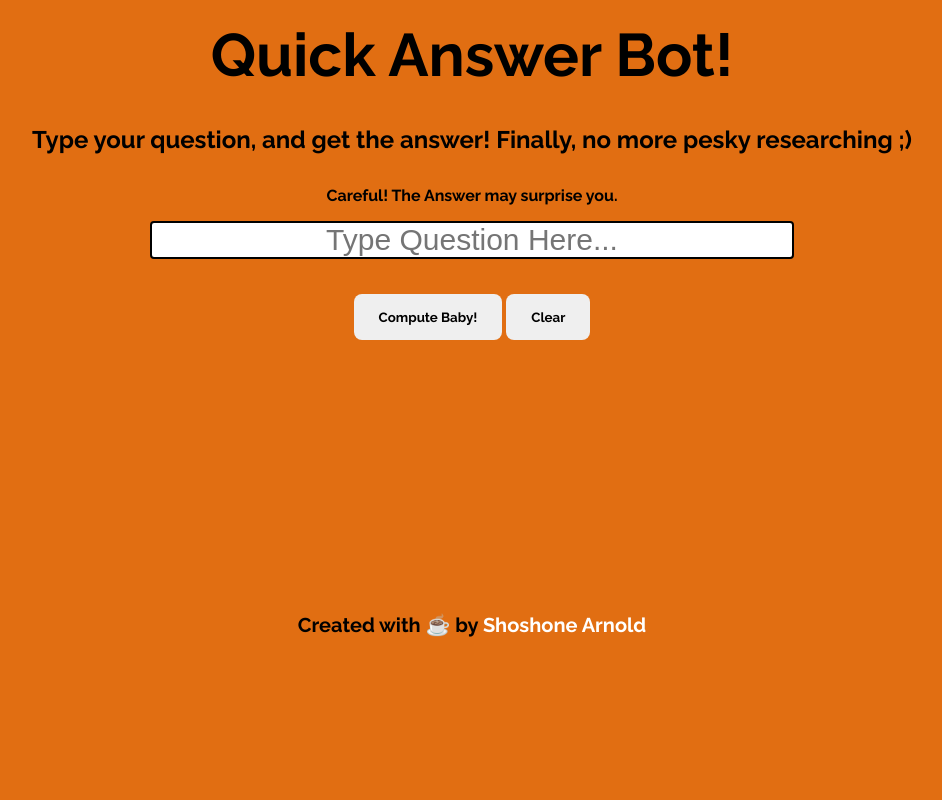
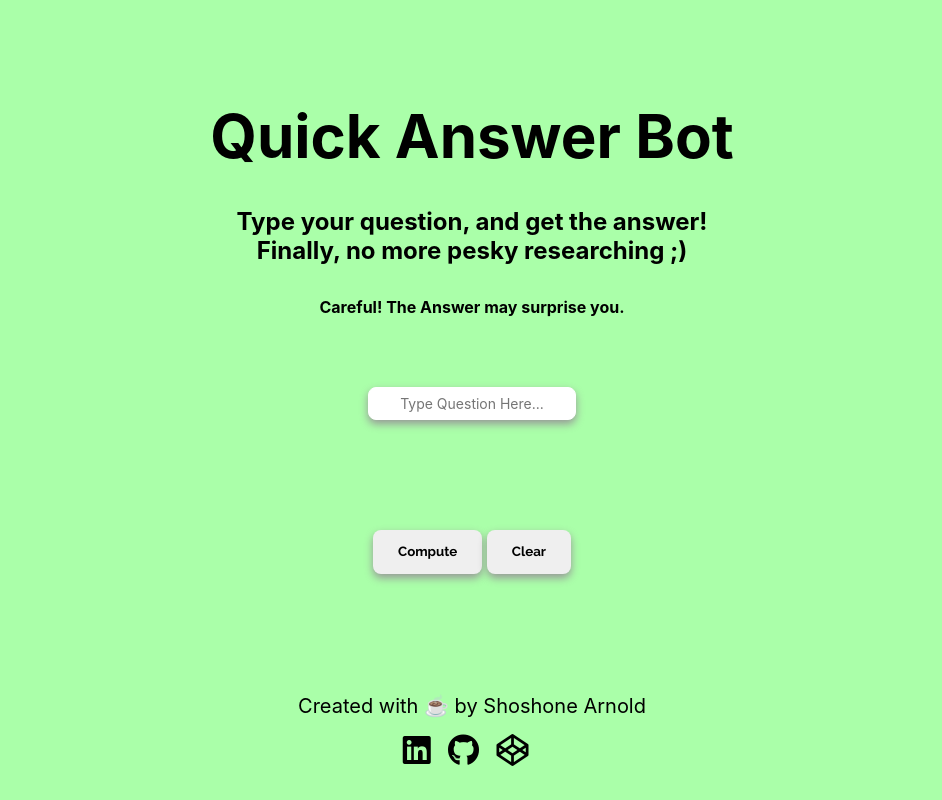
Before and after one commit to shoshonearnold/quick-answer-bot, a plain HTML site: page index.html in a window 1280 px wide. Shown: the whole page, without its empty margins (168-1110 px from the left). Drawn offline with nearby package versions, Linux system fonts and the light colour scheme.

Commit message:
updated js functionality, html structure  & UI

```diff
--- a/Quick_Answer_Bot.css
+++ b/Quick_Answer_Bot.css
@@ -1,41 +1,32 @@
 * {
     margin: 0;
     padding: 0;
+    font-family: -apple-system,BlinkMacSystemFont,segoe ui,Roboto,Helvetica,Arial,sans-serif,apple color emoji,segoe ui emoji,segoe ui symbol;
+}
+.wrapper {
+    margin-top: -5em;
+
 }
 
-@keyframes bgcolor {
-    0% {
-        background-color: #45a3e5
-    }
-
-    30% {
-        background-color: #66bf39
-    }
-
-    60% {
-        background-color: #eb670f
-    }
-
-    90% {
-        background-color: #f35
-    }
-
-    100% {
-        background-color: #864cbf
-    }
-}
+/*@keyframes bgcolor {
+    0% {background-color: #45a3e5}
+    30% {background-color: #66bf39}
+    60% {background-color: #eb670f}
+    90% {background-color: #f35}
+    100% {background-color: #864cbf}
+} not into this right now. Go for minimal UI.*/
 
 body {
-    font-family: 'Raleway', sans-serif;
     -webkit-animation: bgcolor 20s infinite;
     animation: bgcolor 10s infinite;
     -webkit-animation-direction: alternate;
     animation-direction: alternate;
+    background-color: #AAFFA9;
 }
 
 #head {
     font-size: 60px;
-    padding-top: 20px;
+    padding-top: 3em;
     padding-bottom: 35px;
     text-align: center;
 }
@@ -53,13 +44,15 @@ body {
     text-align: center;
 }
 
-#text {
-    width: 50%;
-    border: 2px solid #000000;
-    border-radius: 4px;
-    margin:16px 0;
-    font-size: 30px;
-    transition:.3s;
+#text { /*perfcard UI :)*/
+    margin: 5em auto;
+    text-align: center;
+    width: 15%;
+    border: 1px solid #ffffff;
+    box-shadow: 0 4px 8px 0 #979797;
+    border-radius: 8px;
+    padding: .5em;
+
 }
 
 input[placeholder] {
@@ -69,19 +62,26 @@ input[placeholder] {
 input[type=text]:focus{
     border-color:dodgerBlue;
     box-shadow:0 0 8px 0 dodgerBlue;
-  }
+}
+
+button {
+    padding-top: 1em;
+}
 
 #reset,
 #button {
     border: none;
     cursor: pointer;
     padding: 15px 25px;
+    padding-top: 1em;
     font-family: 'Raleway', sans-serif;
     text-align: center;
     border-radius: 8px;
+    box-shadow: 0 4px 8px 0 #979797;
 }
 
-.reset.button:hover {
+#button:hover, #reset:hover {
+    box-shadow: 0 4px 8px 0 #979797;
     background-color: #000000;
     color: #ffffff;
 }
@@ -90,21 +90,19 @@ textarea {
     font-size: 18px;
 }
 
-#answer {
-    font-family: 'Raleway', sans-serif;
+.answer {
     text-align: center;
-    border-radius: 4px;
-    font-size: 30px;
-    transition:.3s;
+    font-size: 24px;
+    font-style: italic;
     display: none;
-
+    padding-bottom: 1em;
 }
 
 i {
     margin: 0;
-    padding-top: 10px;
+    padding-top: 16px;
     color: #000000;
-    padding-right: 15px;
+    padding-right: 1%;
 }
 
 i:hover {
@@ -116,18 +114,17 @@ i:hover {
   }
 
   .signature {
-    margin-top: 235px;
+    padding-top: 5em;
     text-align: center;
     color: #000000;
-    position: absolu;
   }
 
   #my-name a{
-    color: #ffffff;
+    color: #000000;
     text-decoration: none;
   }
 
   #my-name a:hover {
-      color: #00ffea;
-      transition: .4s ease-out;
-  }
+    color: #9aa347;
+    transition: .4s ease-out;
+}
--- a/Quick_Answer_Bot.js
+++ b/Quick_Answer_Bot.js
@@ -1,16 +1,7 @@
-const computeBaby = document.querySelector('#button');
+const compute = document.querySelector('#button');
 const reset = document.querySelector('#reset');
-const textBox = document.querySelector(
-  // to edit out textarea and make answer blend with background, change # -> . and vice versa!
-  '.answer'
-);
-
-loadEventListeners();
-
-function loadEventListeners() {
-  computeBaby.addEventListener('click', getAnswer);
-  reset.addEventListener('click', refreshPage);
-}
+const inputBox = document.querySelector('#text')
+const textBox = document.querySelector('.answer');
 
 const botAnswers = [
   'Yes.',
@@ -39,16 +30,30 @@ const botAnswers = [
   'Name the baby salomni.'
 ];
 
-function getAnswer() {
-  if (textBox.innerHTML === '?') {
-    alert('please type a question');
-  } else if (textBox.innerHTML !== null || '?') {
-    const randIndex = Math.floor(Math.random() * botAnswers.length);
-    textBox.style.display = 'inline';
-    textBox.innerHTML = botAnswers[randIndex];
-  }
-}
+loadEventListeners();
 
 function refreshPage() {
   document.location.reload(true);
 }
+
+function dontDisplayAnswer() {
+  textBox.style.display = 'none'
+}
+
+function displayAnswer() {
+  textBox.style.display = 'inline-flex';
+}
+
+function getAnswer() {
+  const userValue = document.getElementById("text").value;
+  if (!userValue.includes('?')) {
+    alert('please type some text with a question mark (what is bream?)');
+    dontDisplayAnswer();
+  } else {
+    const randIndex = Math.floor(Math.random() * botAnswers.length);
+    textBox.innerHTML = botAnswers[randIndex];
+    compute.style.display = 'none' // gives user reason to press reset to ask another question!
+    displayAnswer();
+  }
+
+}
--- a/index.html
+++ b/index.html
@@ -3,34 +3,51 @@
 <head>
 	<link href="https://fonts.googleapis.com/css?family=Raleway:700" rel="stylesheet">
 	<link rel="stylesheet" type="text/css" href="Quick_Answer_Bot.css">
+	<script language="JavaScript" type="text/javascript" src="https://code.jquery.com/jquery-3.3.1.min.js"></script>
 	<link rel="stylesheet" href="https://use.fontawesome.com/releases/v5.2.0/css/all.css" integrity="sha384-hWVjflwFxL6sNzntih27bfxkr27PmbbK/iSvJ+a4+0owXq79v+lsFkW54bOGbiDQ" crossorigin="anonymous">
 	<title>Quick Answer Bot!</title>
 </head>
+
 <body>
-		<h1 id="head">Quick Answer Bot!</h1>
-		<h2 id="h2">Type your question, and get the answer! Finally, no more pesky researching ;)</h2>
+	<div class="wrapper">
+		<h1 id="head">Quick Answer Bot</h1>
+		<h2 id="h2">Type your question, and get the answer! <br>Finally, no more pesky researching ;)</h2>
 		<h4 id="h4">Careful! The Answer may surprise you.</h4>
 
 		<form class="form">
-				<input id="text" placeholder="Type Question Here...">
+			<input id="text" style="font-size: 14px;" placeholder="Type Question Here...">
 			<br><br>
-				<button id="button" input type="button" onclick="getAnswer();">Compute Baby!</button>
-        		<button id="reset" type="Reset" value="Clear">Clear</button>
+			<div class="answer">
+				<textarea readonly name="youranswer"></textarea>
+				<br>
+			</div>
+			<br>
+			<button id="button" input type="button" onclick="getAnswer();">Compute</button>
+			<button id="reset" type="Reset" value="Clear">Clear</button><br><br>
+		</form>
 
-			<br> 	<br>
-
-			<div class="answer">
-				<textarea readonly name="youranswer" id="answer" cols="60" rows="2"></textarea>
-			</div>
 		<footer>
 			<div class='signature'>
 				<br>
 				<span id='my-name'>
-						<p id='textcss'>Created with ☕ by<a href='https://heuristic-mayer-141d7c.netlify.com/' target='_blank'> <span id='textcss'>Shoshone Arnold</span></a></p>
+					<p id='textcss'>Created with ☕ by<a href='https://www.shoshonearnold.com/' target='_blank'>
+						<span id='textcss'>Shoshone Arnold</span></a>
+					</p>
+					<div class="icons">
+						<a href="https://www.linkedin.com/in/shoshone-arnold/" target="_blank" rel="noopener noreferrer">
+							<i class="fab fa-linkedin fa-2x"></i>
+						</a>
+						<a href="https://github.com/shoshonearnold" target="_blank" rel="noopener noreferrer">
+							<i class="fab fa-github fa-2x"></i>
+						</a>
+						<a href="https://codepen.io/EastCoastShony/" target="_blank" rel="noopener noreferrer">
+							<i class="fab fa-codepen fa-2x"></i>
+						</a>
+					</div>
 				</span>
 			</div>
 		</footer>
-			<script language="JavaScript" type="text/javascript" src="https://code.jquery.com/jquery-3.3.1.min.js"></script>
+	</div>
 	<script type="text/javascript" src="Quick_Answer_Bot.js"></script>
 </body>
 </html>
```
Lines whose indentation alone changed are shown as unchanged.
